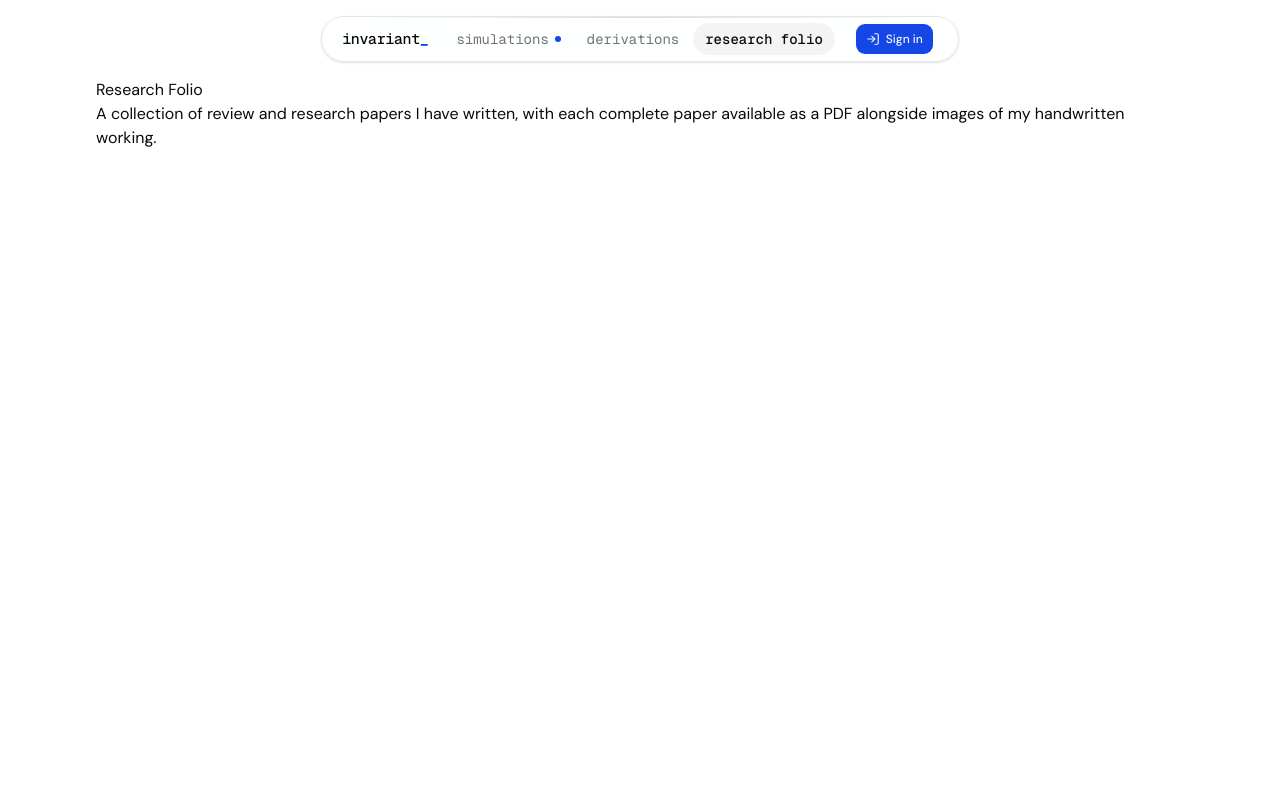
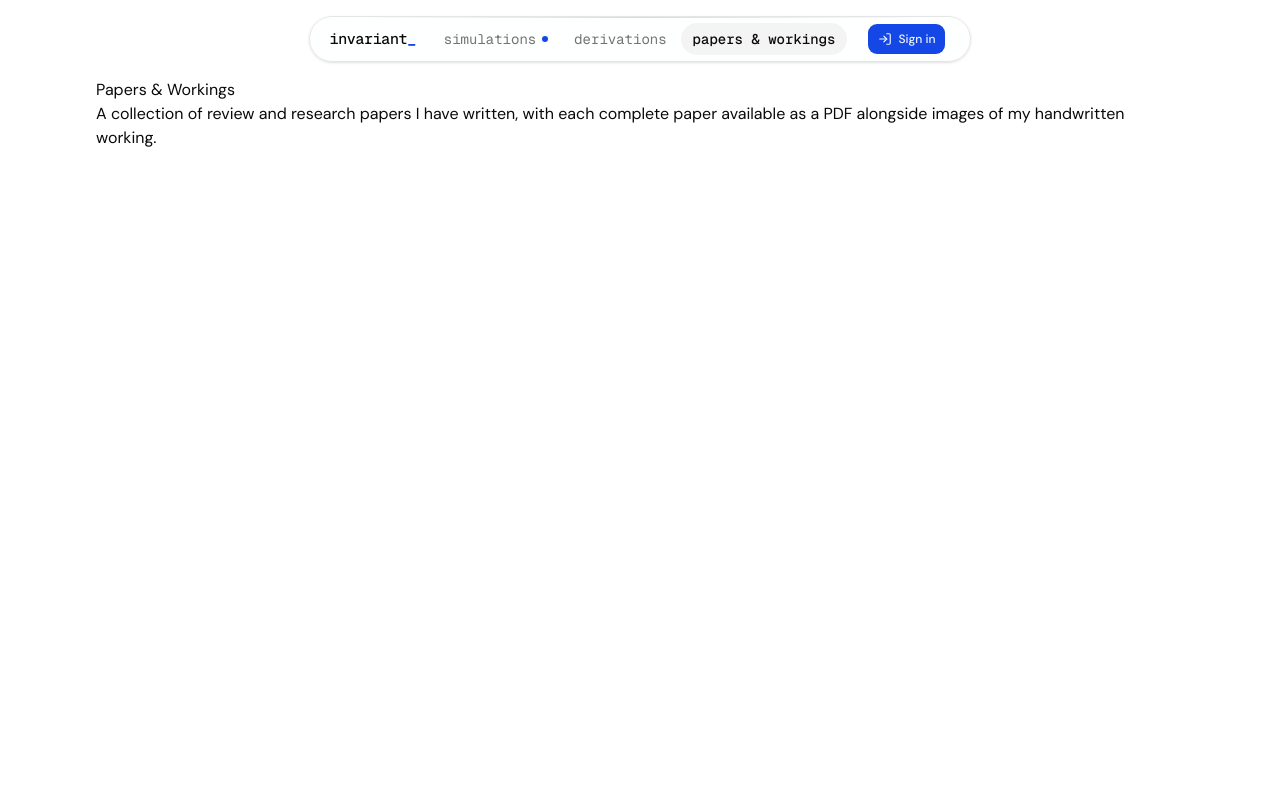
Before and after one commit to Hritujeet/invariant, a Next.js app: page /research in a window 1280 px wide. Shown: the top 800 px of the page. Built offline with nearby package versions, Linux system fonts and the light colour scheme.

Commit message:
New Route

```diff
--- a/src/app/(main)/research/page.tsx
+++ b/src/app/(main)/research/page.tsx
@@ -1,5 +1,5 @@
 export const metadata = {
-  title: "Research Folio — invariant",
+  title: "Papers & Workings — invariant",
   description:
     "Review and research papers, shared as complete PDFs with images of the handwritten work behind them.",
 };
@@ -7,7 +7,7 @@ export const metadata = {
 export default function ResearchPage() {
   return (
     <section>
-      <h1>Research Folio</h1>
+      <h1>Papers &amp; Workings</h1>
       <p>
         A collection of review and research papers I have written, with each
         complete paper available as a PDF alongside images of my handwritten
--- a/src/components/site/footer.tsx
+++ b/src/components/site/footer.tsx
@@ -5,7 +5,7 @@ const navLinks = [
   { href: "/", label: "Home" },
   { href: "/simulations", label: "Simulations" },
   { href: "/derivations", label: "Derivations" },
-  { href: "/research", label: "Research Folio" },
+  { href: "/research", label: "Papers & Workings" },
 ];
 
 export function Footer() {
--- a/src/components/site/navbar.tsx
+++ b/src/components/site/navbar.tsx
@@ -9,7 +9,7 @@ import { buttonVariants } from "../ui/button";
 const links = [
   { href: "/simulations", label: "simulations", flagship: true },
   { href: "/derivations", label: "derivations" },
-  { href: "/research", label: "research folio" },
+  { href: "/research", label: "papers & workings" },
 ];
 
 const Navbar = () => {
```
